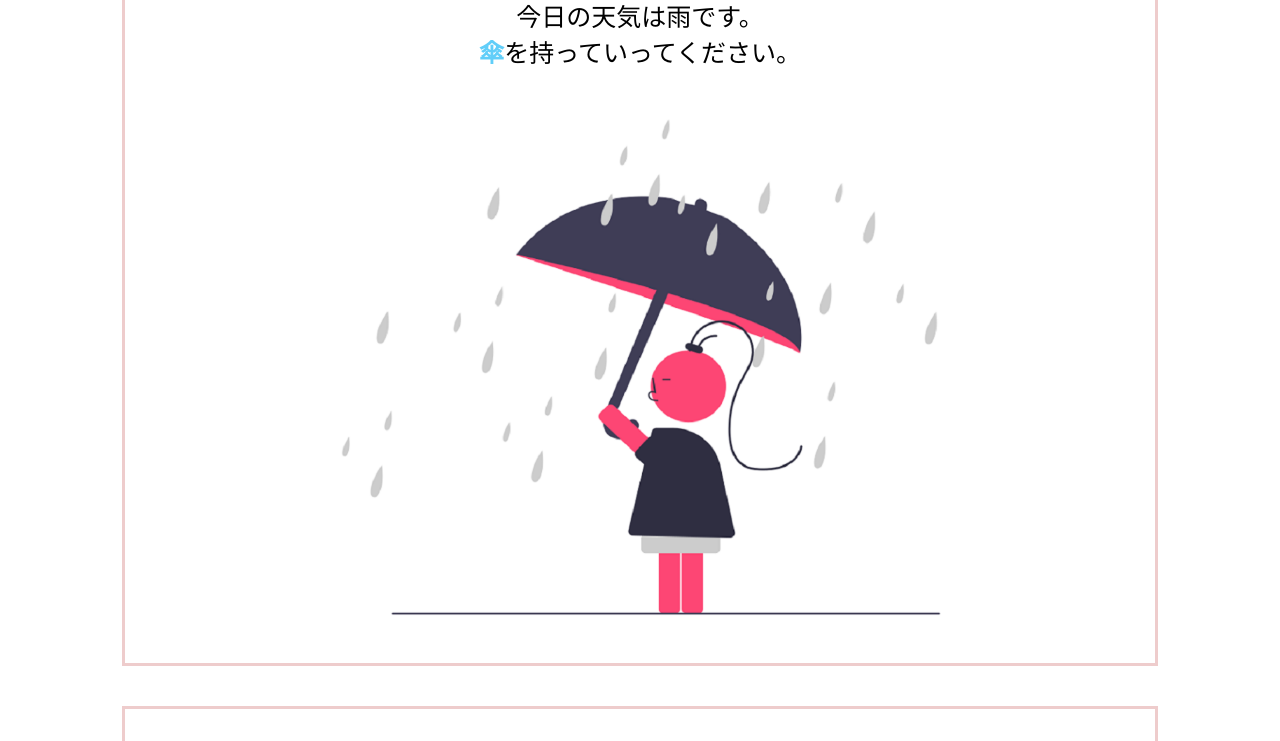
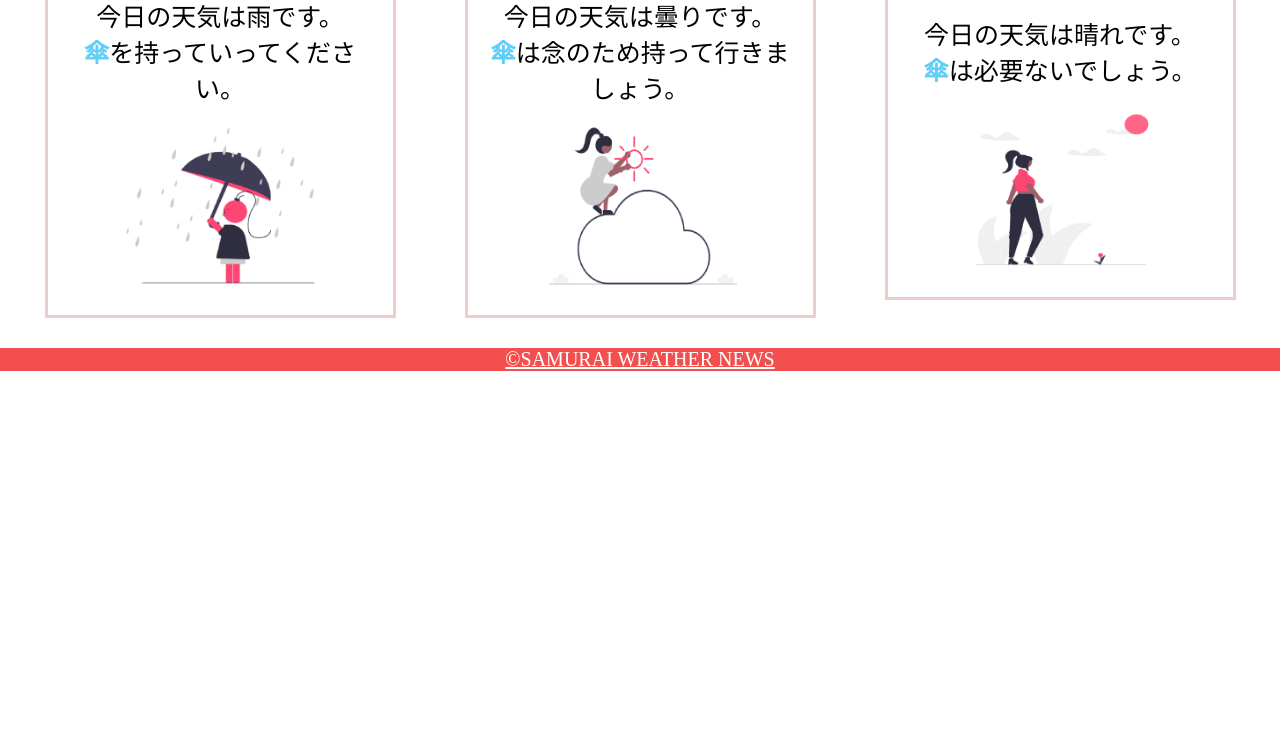
Before and after one commit to SA901105/kadai-question, a plain HTML site: page kadhi_022/kadai_022.html in a window 1280 px wide. Shown: the part 209-950 px from the top of the page. After the commit the page ends 800 px from the top, so only its background shows below. Drawn offline with Linux system fonts and the light colour scheme.

Commit message:
contentsの要素を親要素の25%にする方法がわかりません。。。

```diff
--- a/kadhi_022/style.css
+++ b/kadhi_022/style.css
@@ -4,7 +4,7 @@ body {
 }
 
 main {
-  padding: 10px 10px 10px 10px;
+  padding: 10px;
 }
 
 #parent {
@@ -14,7 +14,7 @@ main {
 
 .contents {
   border: solid 3px rgb(238, 204, 204);
-  flex-basis: 25% 25% 25% 25%;
+  flex-basis: 25%;
   padding: 10px 15px 10px 15px;
   margin: 20px 0 20px 0;
 }
@@ -35,7 +35,7 @@ header {
 }
 
 h1 {
-  margin: 0 0 0 0;
+  margin: 0;
   color: rgb(255, 255, 255);
 }
 
@@ -92,7 +92,6 @@ footer > a:hover {
 
   #parent {
     display: flex;
-    flex-direction: column;
   }
 
 }
```
Also changed, not shown: kadhi_022/kadai_022.html (+0 -2 lines).
